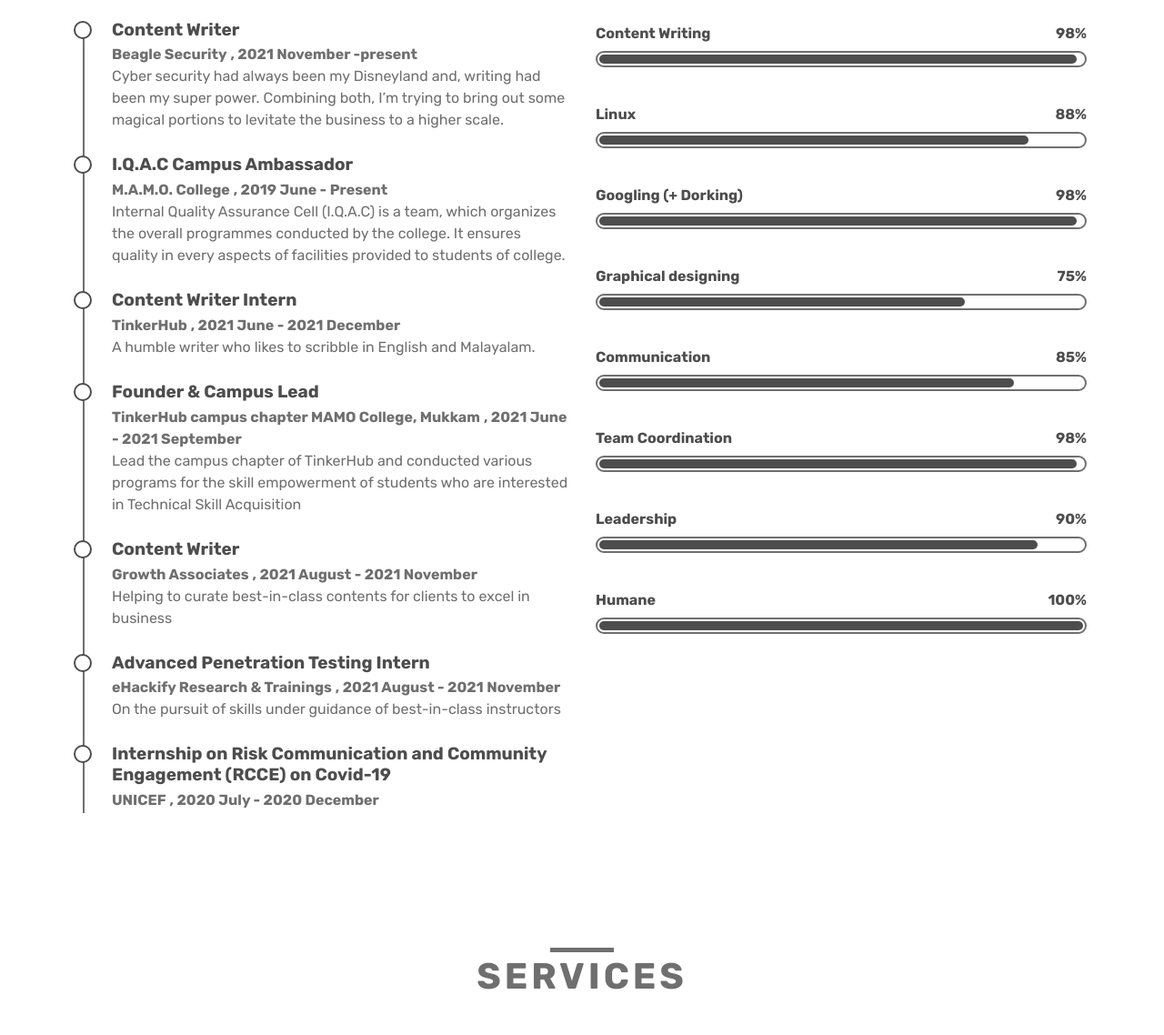
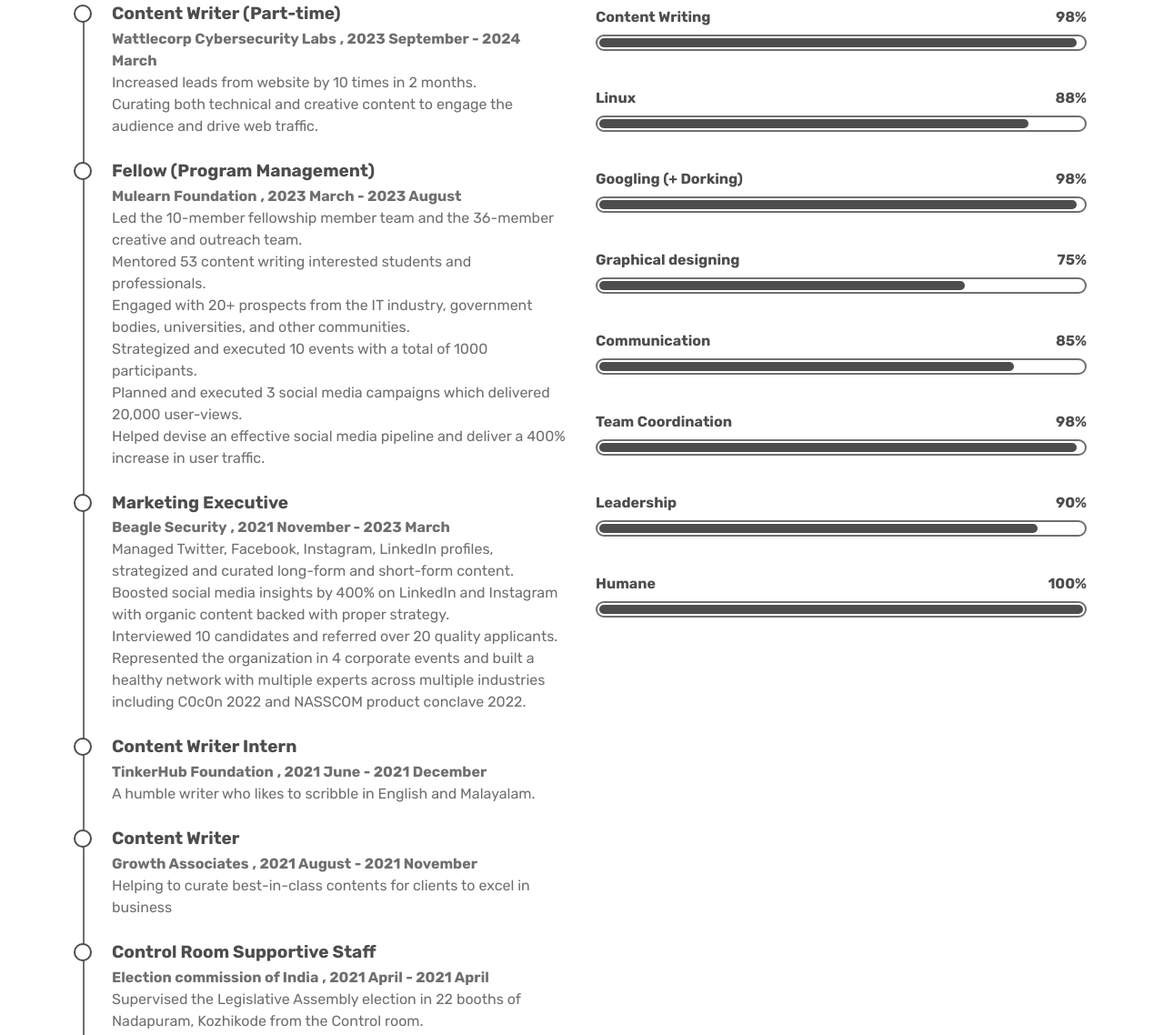
Before and after one commit to DeeprajR/Portfolio, a plain HTML site: page index.html in a window 1280 px wide. Shown: the part 1472-2610 px from the top of the page at 91% size. Drawn offline with Linux system fonts and the light colour scheme.

Commit message:
Update index.html
update: experience, content edits

```diff
--- a/index.html
+++ b/index.html
@@ -70,7 +70,7 @@
 <style></style>
 <section class="header "  id="home">
   <div class="logo">
-    <img class="img-fluid" src="/images/logo.png" alt="Deepraj R | Portfolio">
+    <img class="img-fluid" src="/images/logo.png" alt="Deepraj R | Portfolio" >
   </div>
   <div class="slider-prev-button slider-button">
     <i class="fa fa-angle-left"></i>
@@ -98,11 +98,11 @@
 
                 <b  class="is-visible" >Content Writer</b>
 
-                <b >A humble human</b>
+                <b >Thinker</b>
 
-                <b >Graphic Designer</b>
+                <b >Strategist</b>
 
-                <b >Doer</b>
+                <b >Human</b>
 
               </span>
             </strong>
@@ -282,8 +282,7 @@
           <div class="content"><br>
 <p><strong>Deepraj is an award-winning contentwri –</strong></p>
 <p>&hellip;just kidding, just kidding, I don&rsquo;t write about myself in the third person.</p>
-<p>Simply I&rsquo;m a human who loves a lot to write and learn about the latest technologies. And always loves to share my journey and learnings with others.
-But since I can&rsquo;t copy&amp;paste all my thoughts to you (yet) [Elon! Why the hell is taking so long?)], it seems as the only option left is to follow me 😉</p>
+<p>Simply I&rsquo;m a human who loves a lot to learn, think, write, and execute plans at their finest. But since I can&rsquo;t copy&amp;paste all my thoughts to you (yet) [Elon! Why the hell is taking so long?)], it seems as the only option left is to follow me 😉</p>
 <p>Currently, I&rsquo;m in my pursuit of a computer science degree from the University of Calicut.</p>
 <p>And, feel free to drop me a line(and wait for the genie🧞 to come).</p>
 </div>
@@ -310,37 +309,48 @@ But since I can&rsquo;t copy&amp;paste all my thoughts to you (yet) [Elon! Why t
 
           <li>
               <div class="single-experience">
-              <h4>Content Writer</h4>
-               <span>Beagle Security</span>
-               <span>, 2021 November -present</span>
-               <p>Cyber security had always been my Disneyland and, writing had been my super power. Combining both, I&rsquo;m trying to bring out some magical portions to levitate the business to a higher scale.</p>
+                <h4>Content Writer (Part-time)</h4>
+                 <span>Wattlecorp Cybersecurity Labs</span>
+                 <span>, 2023 September - 2024 March</span>
+                 <p>Increased leads from website by 10 times in 2 months.</br>
+                  Curating both technical and creative content to engage the audience and drive web traffic.</p>
               </div>
            </li>
 
            <li>
               <div class="single-experience">
-              <h4>I.Q.A.C Campus Ambassador</h4>
-               <span>M.A.M.O. College</span>
-               <span>, 2019 June - Present</span>
-               <p>Internal Quality Assurance Cell (I.Q.A.C) is a team, which organizes the overall programmes conducted by the college. It ensures quality in every aspects of facilities provided to students of college.</p>
+                <h4> Fellow (Program Management)</h4>
+                 <span>Mulearn Foundation</span>
+                 <span>, 2023 March - 2023 August</span>
+                 <p>Led the 10-member fellowship member team and the 36-member creative and outreach team.</br>
+                  Mentored 53 content writing interested students and professionals.</br>
+                  Engaged with 20+ prospects from the IT industry, government bodies, universities, and other communities.</br>
+                  Strategized and executed 10 events with a total of 1000 participants.</br>
+                  Planned and executed 3 social media campaigns which delivered 20,000 user-views.</br>
+                  Helped devise an effective social media pipeline and deliver a 400% increase in user traffic.</br></p>
+              </div>
+           </li>
+
+        <li>
+          <div class="single-experience">
+            <h4>Marketing Executive</h4>
+             <span>Beagle Security</span>
+             <span>, 2021 November - 2023 March</span>
+             <p>
+              Managed Twitter, Facebook, Instagram, LinkedIn profiles, strategized and curated long-form and short-form content.</br>
+              Boosted social media insights by 400% on LinkedIn and Instagram with organic content backed with proper strategy.</br>
+              Interviewed 10 candidates and referred over 20 quality applicants.</br>
+              Represented the organization in 4 corporate events and built a healthy network with multiple experts across multiple industries including C0c0n 2022 and NASSCOM product conclave 2022.</br>
+             </p>
           </div>
         </li>
 
         <li>
           <div class="single-experience">
             <h4>Content Writer Intern</h4>
-               <span>TinkerHub</span>
+             <span>TinkerHub Foundation</span>
              <span>, 2021 June - 2021 December</span>
              <p>A humble writer who likes to scribble in English and Malayalam.</p>
-            </div>
-          </li>
-
-          <li>
-            <div class="single-experience">
-              <h4>Founder &amp; Campus Lead</h4>
-               <span>TinkerHub campus chapter MAMO College, Mukkam</span>
-               <span>, 2021 June - 2021 September</span>
-               <p>Lead the campus chapter of TinkerHub and conducted various programs for the skill empowerment of students who are interested in Technical Skill Acquisition</p>
           </div>
         </li>
 
@@ -355,19 +365,19 @@ But since I can&rsquo;t copy&amp;paste all my thoughts to you (yet) [Elon! Why t
 
         <li>
           <div class="single-experience">
-              <h4>Advanced Penetration Testing Intern</h4>
-               <span>eHackify Research &amp; Trainings</span>
-               <span>, 2021 August - 2021 November</span>
-               <p>On the pursuit of skills under guidance of best-in-class instructors</p>
+            <h4>Control Room Supportive Staff</h4>
+             <span>Election commission of India</span>
+             <span>, 2021 April - 2021 April</span>
+            <p>Supervised the Legislative Assembly election in 22 booths of Nadapuram, Kozhikode from the Control room.</p>
           </div>
         </li>
 
         <li>
           <div class="single-experience">
-              <h4>Internship on Risk Communication and Community Engagement (RCCE) on Covid-19</h4>
+            <h4>Risk Communication and Community Engagement intern</h4>
              <span>UNICEF</span>
-               <span>, 2020 July - 2020 December</span>
-
+             <span>, 2020 June - 2020 December</span>
+            <p>Promoted people-centered and community-led approaches, fostering trust and social cohesion to mitigate the negative impacts of COVID-19 for 500+ audience.</p>
           </div>
         </li>
 
```
Lines whose indentation alone changed are shown as unchanged.
